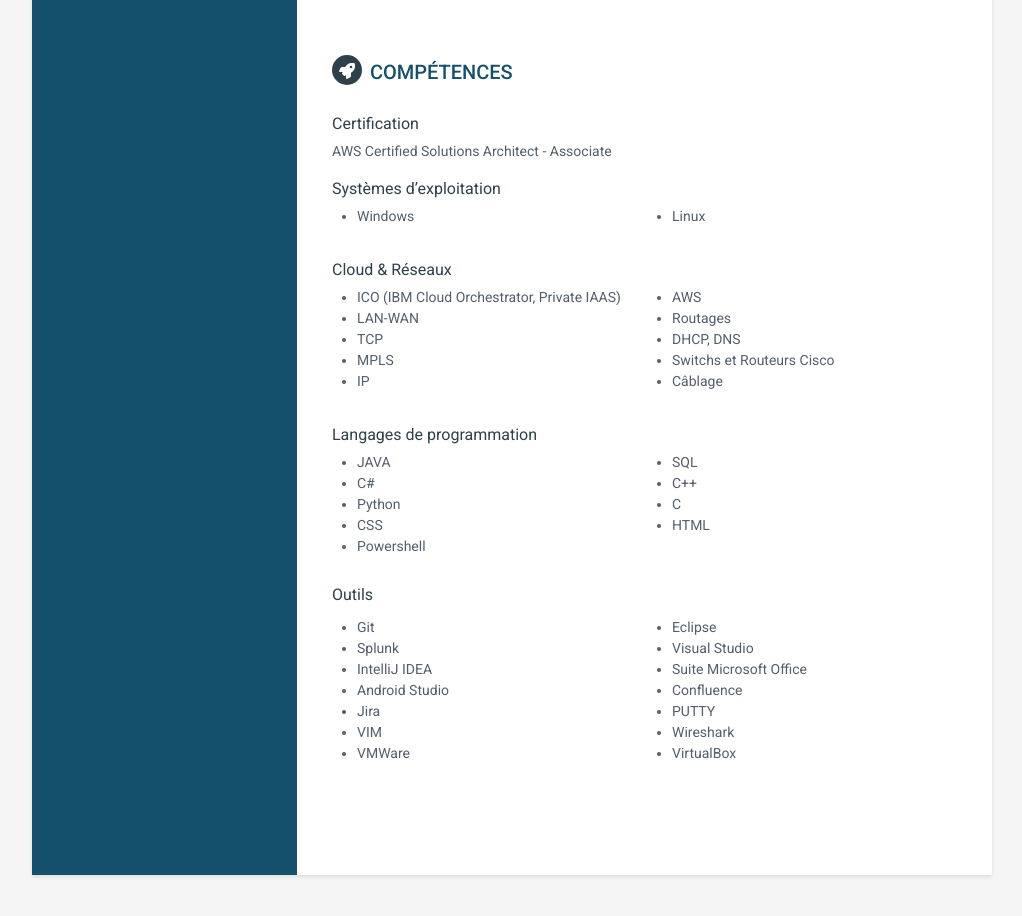
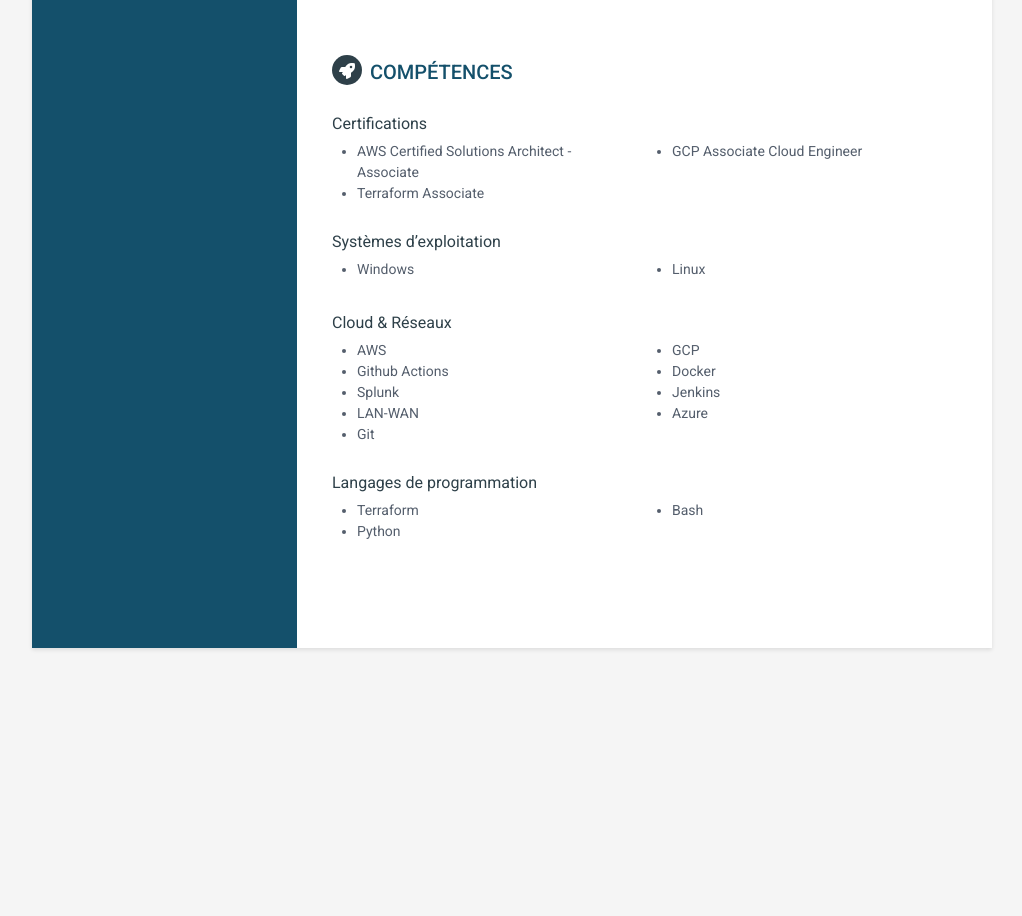
Before and after one commit to cedrichenriques/cedrichenriques, a plain HTML site: page docs/fr/index.html in a window 1280 px wide. Shown: the part 2292-3208 px from the top of the page, without its empty margins (128-1150 px from the left). After the commit the page ends 2986 px from the top, so only its background shows below. Drawn offline with Linux system fonts and the light colour scheme.

Commit message:
change french page competences

```diff
--- a/docs/fr/index.html
+++ b/docs/fr/index.html
@@ -309,10 +309,20 @@
             <h2 class="section-title"><i class="fa fa-rocket"></i>Compétences</h2>
 
             <div class="item skill-item">
-                <div class="skills-title">Certification</div>
+                <div class="skills-title">Certifications</div>
                 <div class="details">
                     <div id="main-skills">
-                        AWS Certified Solutions Architect - Associate
+                        <div id="left-skills">
+                            <ul>
+                                <li>AWS Certified Solutions Architect - Associate</li>
+                                <li>Terraform Associate</li>
+                            </ul>
+                        </div>
+                        <div id="right-skills">
+                            <ul>
+                                <li>GCP Associate Cloud Engineer</li>
+                            </ul>
+                        </div>
                     </div>
                 </div>
             </div>
@@ -345,20 +355,19 @@
                     <div id="main-skills">
                         <div id="left-skills">
                             <ul>
-                                <li>ICO (IBM Cloud Orchestrator, Private IAAS)</li>
+                                <li>AWS</li>
+                                <li>Github Actions</li>
+                                <li>Splunk</li>
                                 <li>LAN-WAN</li>
-                                <li>TCP</li>
-                                <li>MPLS</li>
-                                <li>IP</li>
+                                <li>Git</li>
                             </ul>
                         </div>
                         <div id="right-skills">
                             <ul>
-                                <li>AWS</li>
-                                <li>Routages</li>
-                                <li>DHCP, DNS</li>
-                                <li>Switchs et Routeurs Cisco</li>
-                                <li>Câblage</li>
+                                <li>GCP</li>
+                                <li>Docker</li>
+                                <li>Jenkins</li>
+                                <li>Azure</li>
                             </ul>
                         </div>
                     </div>
@@ -374,19 +383,13 @@
                     <div id="main-skills">
                         <div id="left-skills">
                             <ul>
-                                <li>JAVA</li>
-                                <li>C#</li>
+                                <li>Terraform</li>
                                 <li>Python</li>
-                                <li>CSS</li>
-                                <li>Powershell</li>
                             </ul>
                         </div>
                         <div id="right-skills">
                             <ul>
-                                <li>SQL</li>
-                                <li>C++</li>
-                                <li>C</li>
-                                <li>HTML</li>
+                                <li>Bash</li>
                             </ul>
                         </div>
                     </div>
@@ -395,35 +398,6 @@
 
             <div></div>
 
-            <div class="item skill-item">
-                <div class="skills-title">Outils</div>
-            </div>
-            <div class="details">
-                <div id="main-skills">
-                    <div id="left-skills">
-                        <ul>
-                            <li>Git</li>
-							<li>Splunk</li>
-                            <li>IntelliJ IDEA</li>
-                            <li>Android Studio</li>
-                            <li>Jira</li>
-							<li>VIM</li>
-							<li>VMWare</li>
-                        </ul>
-                    </div>
-                    <div id="right-skills">
-                        <ul>
-                            <li>Eclipse</li>
-                            <li>Visual Studio</li>
-                            <li>Suite Microsoft Office</li>
-							<li>Confluence</li>
-							<li>PUTTY</li>
-							<li>Wireshark</li>
-							<li>VirtualBox</li>
-                        </ul>
-                    </div>
-                </div>
-            </div>
         </section>
     </div>
 </div>
```
